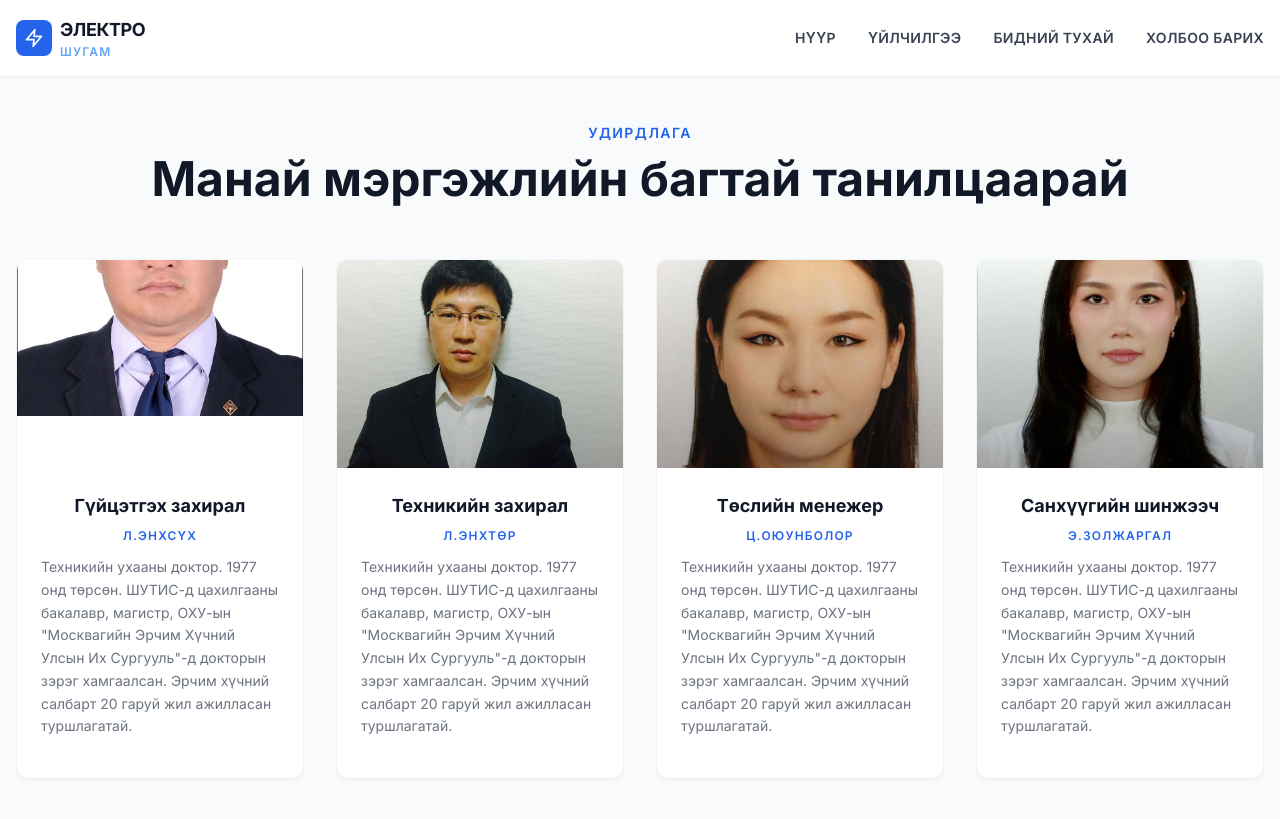
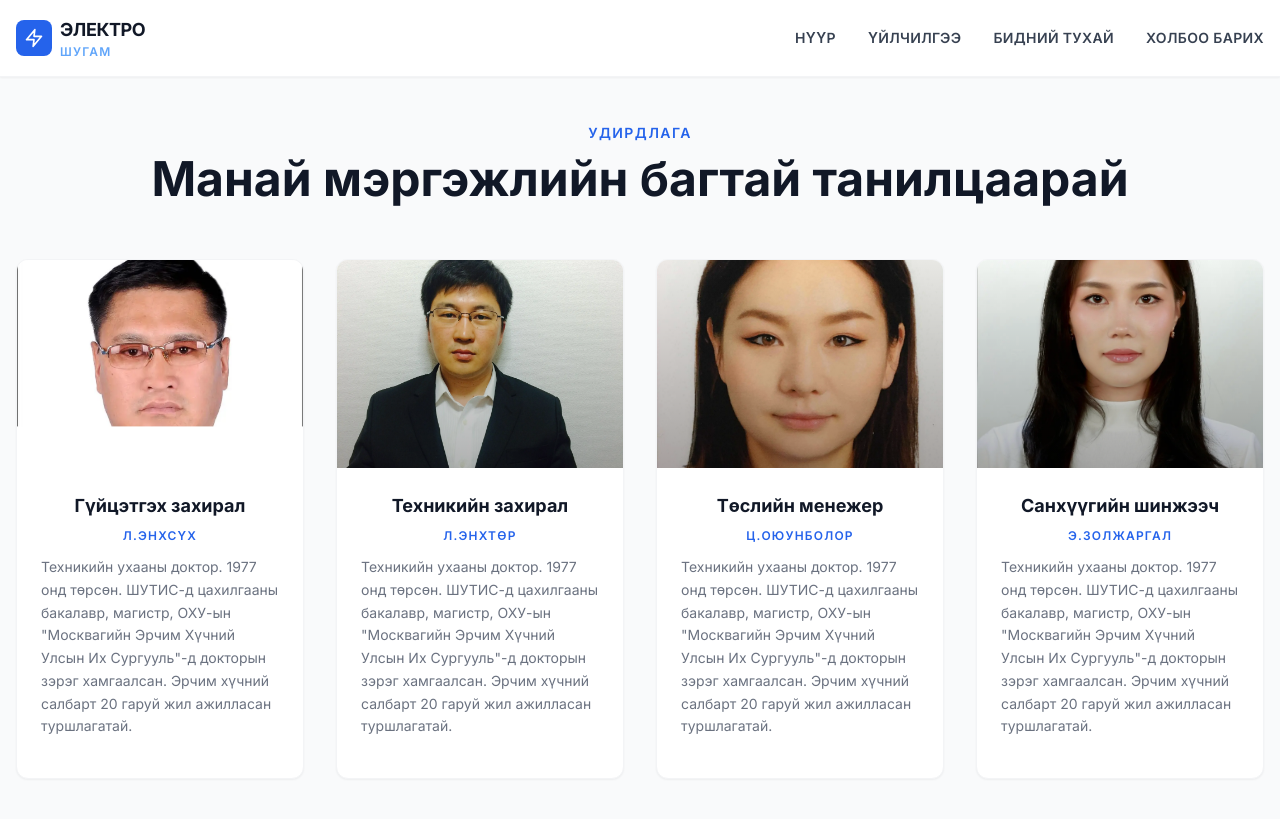
Before and after one commit to electroshugam/electroshugam_web_new, a Jekyll site: the page built from index.html, in a window 1280 px wide and 900 px high, scrolled down 3228 px. Shown: the top 819 px of the window. Built offline with Jekyll 4.4.1, drawn with Linux system fonts in a browser that asks for light colours; nearby versions of some CDN libraries.

Commit message:
fig update

```diff
--- a/index.html
+++ b/index.html
@@ -217,7 +217,7 @@
           <div class="relative h-52 overflow-hidden">
   <img
     src="{{ '/media/enkhsukh.webp' | relative_url }}"
-    class="w-full h-full object-cover translate-y-[-25%]">
+    class="w-full h-full object-cover object-top translate-y-[-20%]">
 </div>
       <div class="absolute inset-0 bg-gradient-to-t from-black/30 to-transparent"></div>
         <div class="p-6">
```
